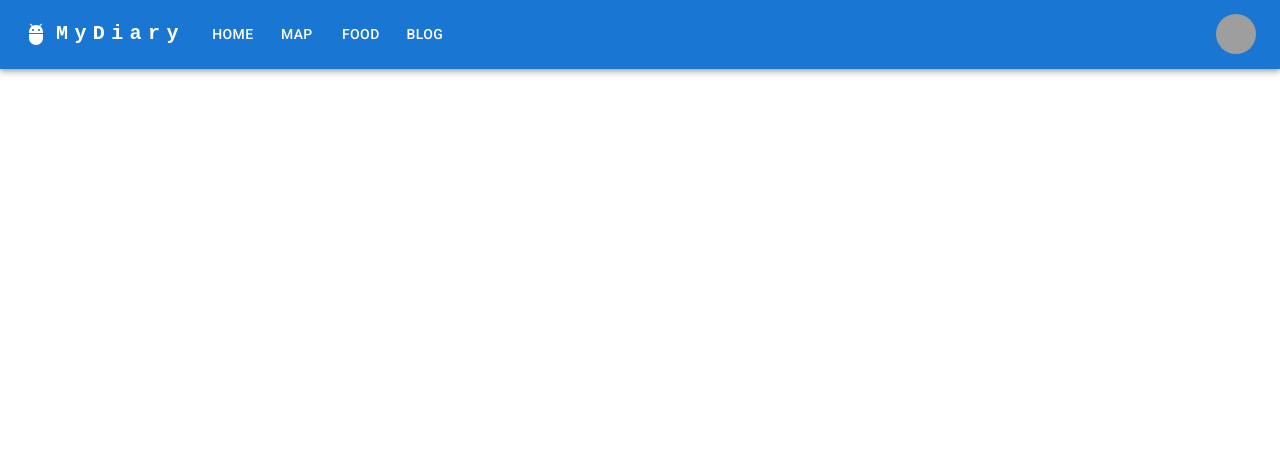
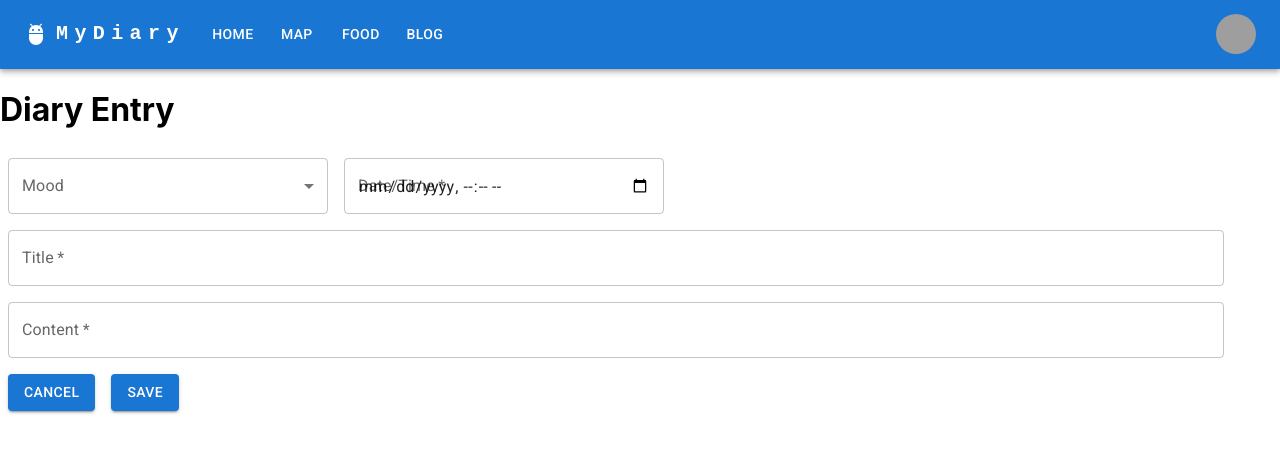
Before and after one commit to jominyu-cksc/my-diary-2025, a React (Create React App) app: page /diaryentry in a window 1280 px wide. Shown: the top 452 px of the page. Built offline with nearby package versions, Linux system fonts and the light colour scheme; grey boxes are pictures that could not be loaded.

Commit message:
Added DiaryEntry.tsx and wired the passing of id from home/DiaryList.tsx
The mood and date are not yet retrieved properly.

```diff
--- a/src/App.css
+++ b/src/App.css
@@ -15,7 +15,7 @@
 
 .App-header {
   background-color: #282c34;
-  min-height: 100vh;
+  min-height: calc(100vh - 72px);
   display: flex;
   flex-direction: column;
   align-items: center;
--- a/src/App.tsx
+++ b/src/App.tsx
@@ -19,6 +19,7 @@ import Button from '@mui/material/Button';
 import Tooltip from '@mui/material/Tooltip';
 import Avatar from '@mui/material/Avatar';
 import AdbIcon from '@mui/icons-material/Adb';
+import DiaryEntry from './pages/DiaryEntry';
 
 const pages = ['Home', 'Map', 'Food', 'Blog'];
 const settings = ['Profile', 'Account', 'Dashboard', 'Register', 'Login', 'Logout'];
@@ -183,6 +184,7 @@ function App() {
         <Route path="login" element={<Login />} />
         <Route path="register" element={<Register />} />
         <Route path="map" element={<Map />} />
+        <Route path="diaryentry" element={<DiaryEntry />} />
       </Routes>
     </div>
   );
--- a/src/components/DiaryList.tsx
+++ b/src/components/DiaryList.tsx
@@ -1,14 +1,20 @@
+import { createSearchParams, useNavigate } from "react-router";
+
 import Card from "@mui/material/Card"
 import Typography from "@mui/material/Typography"
-import { pink } from "@mui/material/colors"
-import HomeIcon from '@mui/icons-material/Home';
-import { moodList } from "../data/Diary";
 import Box from "@mui/material/Box";
 import Grid from "@mui/material/Grid2";
 import CardContent from "@mui/material/CardContent";
+import IconButton from "@mui/material/IconButton";
+import EditIcon from '@mui/icons-material/Edit';
+
+import { moodList } from "../data/Diary";
 
 export function DiaryItem(props: any) {
     const { item } = props
+
+    const navigate = useNavigate()
+
     //console.log(item)
     //console.log(moodList[item.mood - 1].icon)
     const icon = moodList[item.mood - 1].icon//icons[item.mood]
@@ -20,17 +26,20 @@ export function DiaryItem(props: any) {
                         <Grid size={4}>
                             <Box sx={{ fontSize: '2em' }}>{icon}</Box>
                         </Grid>
-                        <Grid size={8} justifyContent='left' alignItems='flex-start'>
+                        <Grid size={7} justifyContent='left' alignItems='flex-start'>
                             <Typography sx={{ mt: 1, justifyContent: 'flex-start' }}>{item.date.toLocaleString()}</Typography>
                             <Typography>{item.title}</Typography>
                         </Grid>
-                        <Grid size={12}>
-                            <Typography>{item.content}</Typography>
-                        </Grid>
+                        <Grid size={1}>
+                            <IconButton onClick={() => navigate({ pathname: 'diaryentry', search: createSearchParams({ id: item.id }).toString()}) } > <EditIcon /></IconButton>
+                    </Grid>
+                    <Grid size={12}>
+                        <Typography>{item.content}</Typography>
                     </Grid>
                 </Grid>
-            </CardContent>
-        </Card>
+            </Grid>
+        </CardContent>
+        </Card >
     )
 }
 
--- a/src/data/Diary.tsx
+++ b/src/data/Diary.tsx
@@ -5,7 +5,7 @@ import ElectricBoltIcon from '@mui/icons-material/ElectricBolt';
 import FastfoodIcon from '@mui/icons-material/Fastfood';
 import { blue, green, pink, red, yellow } from '@mui/material/colors';
 
-export type DiaryEntry = {
+export type DiaryEntryType = {
     id: string,
     mood: number,
     date: Date,
@@ -43,7 +43,7 @@ export const moodList: MoodType[] = [
     }
 ]
 
-export const sampleDiary: DiaryEntry[] = [
+export const sampleDiary: DiaryEntryType[] = [
     {
         id: '1',
         mood: 1,
--- /dev/null
+++ b/src/pages/DiaryEntry.tsx
@@ -0,0 +1,75 @@
+import { useEffect, useState } from 'react';
+import { useLocation, useNavigate } from 'react-router';
+
+import Box from '@mui/material/Box';
+import TextField from '@mui/material/TextField';
+import Stack from '@mui/material/Stack';
+import Button from '@mui/material/Button';
+import FormControl from '@mui/material/FormControl';
+import InputLabel from '@mui/material/InputLabel';
+import Select from '@mui/material/Select';
+import MenuItem from '@mui/material/MenuItem';
+
+import { DiaryEntryType, moodList, sampleDiary } from '../data/Diary';
+
+const regStyle = {
+    m: 1,
+    minWidth: '20em',
+}
+
+function DiaryEntry() {
+    const items = sampleDiary
+
+    const [entry, setEntry] = useState<DiaryEntryType | null>(null);
+
+    const navigate = useNavigate()
+    const location = useLocation()
+
+    useEffect(() => {
+        const searchParams = new URLSearchParams(location.search)
+        if (searchParams.has('id')) {
+            const id = searchParams.get('id')
+            const found = items.find(item => item.id === id)
+            if (found) {
+                console.log(found)
+                setEntry(found)
+            }
+        }
+    }, [location])
+
+    return (
+        <Box sx={{ width: '95%' }}>
+            <h1>Diary Entry</h1>
+            <form>
+                <FormControl sx={{ ...regStyle }} >
+                    <InputLabel id="mood-label">Mood</InputLabel>
+                    <Select
+                        labelId="mood-label"
+                        id="mood-select"
+                        value={entry?.id}
+                        label="Mood"
+                        onChange={() => { }}
+                    >
+                        {moodList.map(item => (
+                            <MenuItem value={item.mood}>
+                                <Box component='span' sx={{ fontSize: '1.6em' }}>
+                                    {moodList[item.mood - 1].icon}
+                                </Box>
+                                <span style={{ paddingLeft: '0.7em' }}>{item.text}</span>
+                            </MenuItem>
+                        ))}
+                    </Select>
+                </FormControl>
+                <TextField id="date" label="Date/Time" type='datetime-local' value={entry?.date} variant="outlined" required sx={{ ...regStyle }} />
+                <TextField id="title" label="Title" value={entry?.title} variant="outlined" fullWidth required sx={{ ...regStyle }} />
+                <TextField id="content" label="Content" variant="outlined" value={entry?.content} fullWidth required sx={{ ...regStyle }} />
+                <Stack spacing={2} direction="row" sx={{ ...regStyle }}>
+                    <Button variant="contained" onClick={() => navigate('/')}>Cancel</Button>
+                    <Button variant="contained">Save</Button>
+                </Stack>
+            </form>
+        </Box>
+    )
+}
+
+export default DiaryEntry
--- a/src/pages/Home.tsx
+++ b/src/pages/Home.tsx
@@ -1,25 +1,24 @@
+import { useNavigate } from 'react-router';
+
+import AddIcon from '@mui/icons-material/Add';
+import Fab from '@mui/material/Fab';
+
 import DiaryList from '../components/DiaryList';
 import { sampleDiary } from '../data/Diary';
-import logo from '../logo.svg';
 
 function Home() {
     const items = sampleDiary
 
+    const navigate = useNavigate()
+
     return (
-        <header className="App-header">
+        <header>
             <DiaryList items={items} />
-            <img src={logo} className="App-logo" alt="logo" />
-            <p>
-                Edit <code>src/App.js</code> and save to reload.
-            </p>
-            <a
-                className="App-link"
-                href="https://reactjs.org"
-                target="_blank"
-                rel="noopener noreferrer"
-            >
-                Learn React po!
-            </a>
+            <Fab color="primary" aria-label="add" className='fab'
+                sx={{ position: 'fixed', bottom: '24px', right: '24px' }}
+                onClick={() => navigate('diaryentry')}>
+                <AddIcon />
+            </Fab>
         </header>
     )
 }
```
